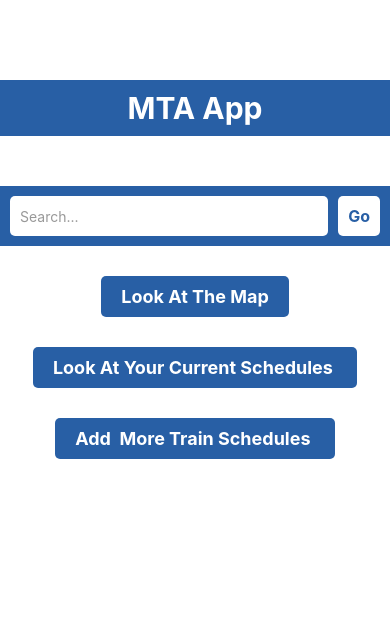
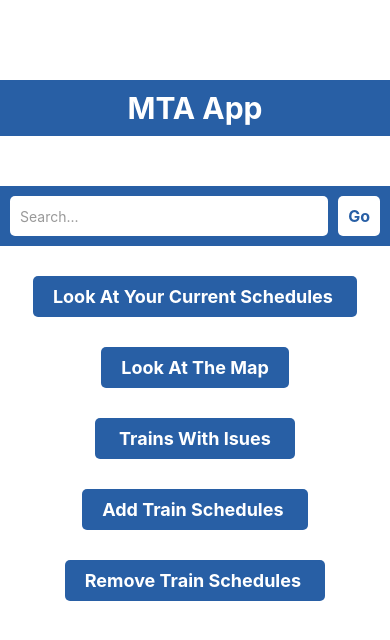
Before and after one commit to Josefbautista94/mta-app, a React Native app: screen / in a window 390 px wide. Shown: the top 640 px of the page. Built offline with nearby package versions, Linux system fonts and the light colour scheme.

Commit message:
installed prettier

```diff
--- a/App.tsx
+++ b/App.tsx
@@ -32,13 +32,20 @@
         </TouchableOpacity>
       </View>
       <TouchableOpacity style={styles.button} onPress={handlePress}>
-        <Text style={styles.buttonText}>Look At The Map</Text>
-      </TouchableOpacity>
-      <TouchableOpacity style={styles.button} onPress={handlePress}>
         <Text style={styles.buttonText}>Look At Your Current Schedules </Text>
       </TouchableOpacity>
       <TouchableOpacity style={styles.button} onPress={handlePress}>
-        <Text style={styles.buttonText}>Add  More Train Schedules </Text>
+        <Text style={styles.buttonText}>Look At The Map</Text>
+      </TouchableOpacity>
+
+      <TouchableOpacity style={styles.button} onPress={handlePress}>
+        <Text style={styles.buttonText}> Trains With Isues </Text>
+      </TouchableOpacity>
+      <TouchableOpacity style={styles.button} onPress={handlePress}>
+        <Text style={styles.buttonText}>Add Train Schedules </Text>
+      </TouchableOpacity>
+      <TouchableOpacity style={styles.button} onPress={handlePress}>
+        <Text style={styles.buttonText}>Remove Train Schedules </Text>
       </TouchableOpacity>
 
     </View>
--- a/package.json
+++ b/package.json
@@ -17,6 +17,7 @@
   "devDependencies": {
     "@babel/core": "^7.20.0",
     "@types/react": "~18.2.14",
+    "prettier": "^3.0.3",
     "typescript": "^5.1.3"
   },
   "private": true
```
Also changed, not shown: 1 other file (tests, documents, lock files or other folders).
